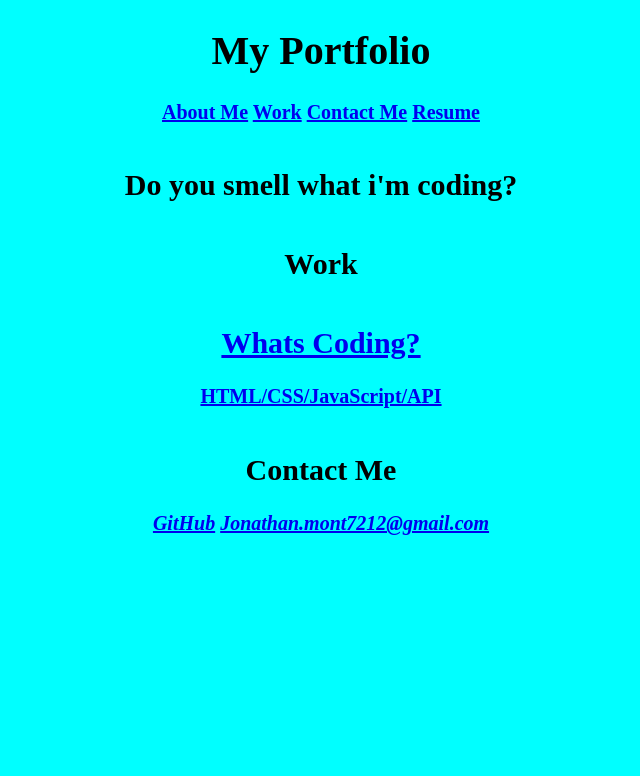
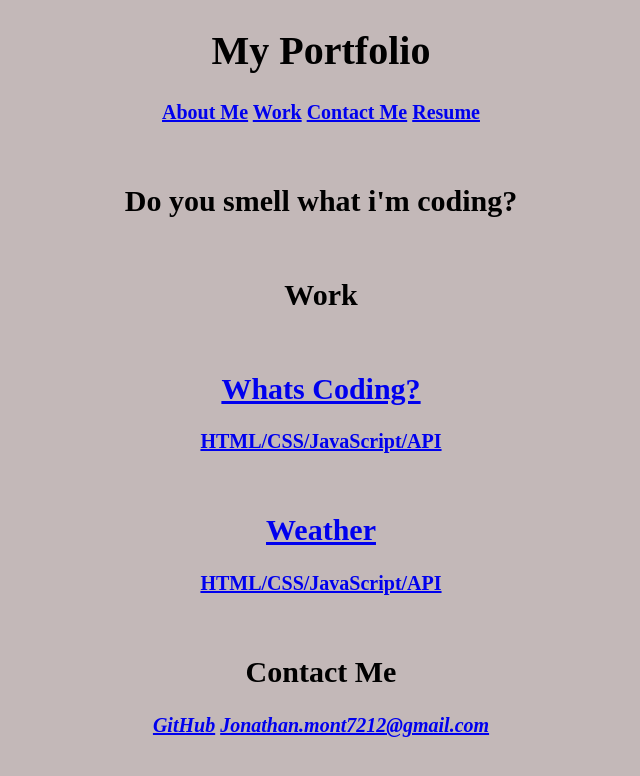
Before and after one commit to JohnnyC7212/Jonathan-Portfolio, a plain HTML site: page index.html in a window 1280 px wide. Shown: the whole page, without its empty margins (319-959 px from the left). Drawn offline with Linux system fonts and the light colour scheme.

Commit message:
added new thingies

```diff
--- a/index.html
+++ b/index.html
@@ -33,9 +33,20 @@
     <div class="flex-container">
 
       <!-- Whats Coding? -->
-      <a href="#" class="flex-item whats-coding">
+      <address>
+
+      </address>
+      <a href="https://nemimoser.github.io/Whats-Coding/" class="flex-item whats-coding">
         <div>
           <h2>Whats Coding?</h2>
+          <span>HTML/CSS/JavaScript/API</span>
+        </div>
+      </a>
+
+      <!-- Weather App -->
+      <a href="https://johnnyc7212.github.io/Module-6-Challenge/" class="flex-item Module-6-Challenge">
+        <div>
+          <h2> Weather </h2>
           <span>HTML/CSS/JavaScript/API</span>
         </div>
       </a>
@@ -45,7 +56,7 @@
         <h2>Contact Me </h2>
         <div>
           <address>
-            <a href="#https://github.com/JohnnyC7212">GitHub</a>
+            <a href="https://github.com/JohnnyC7212">GitHub</a>
             <a href="Jonathan.mont7212@gmail.com">Jonathan.mont7212@gmail.com</a>
           </address>
         </div>
--- a/style.css
+++ b/style.css
@@ -19,16 +19,15 @@ nav {
 
 /* Background color */
 body {
-    background-color:aqua;
+    background-color:rgb(195, 184, 184);
 }
 
 /* project images */
-.whats-coding {
 
-}
 
 /* Contact info */
 h2 {
     text-align:center;
     padding-top:20px;
+    margin-top:40px;
 }
```
